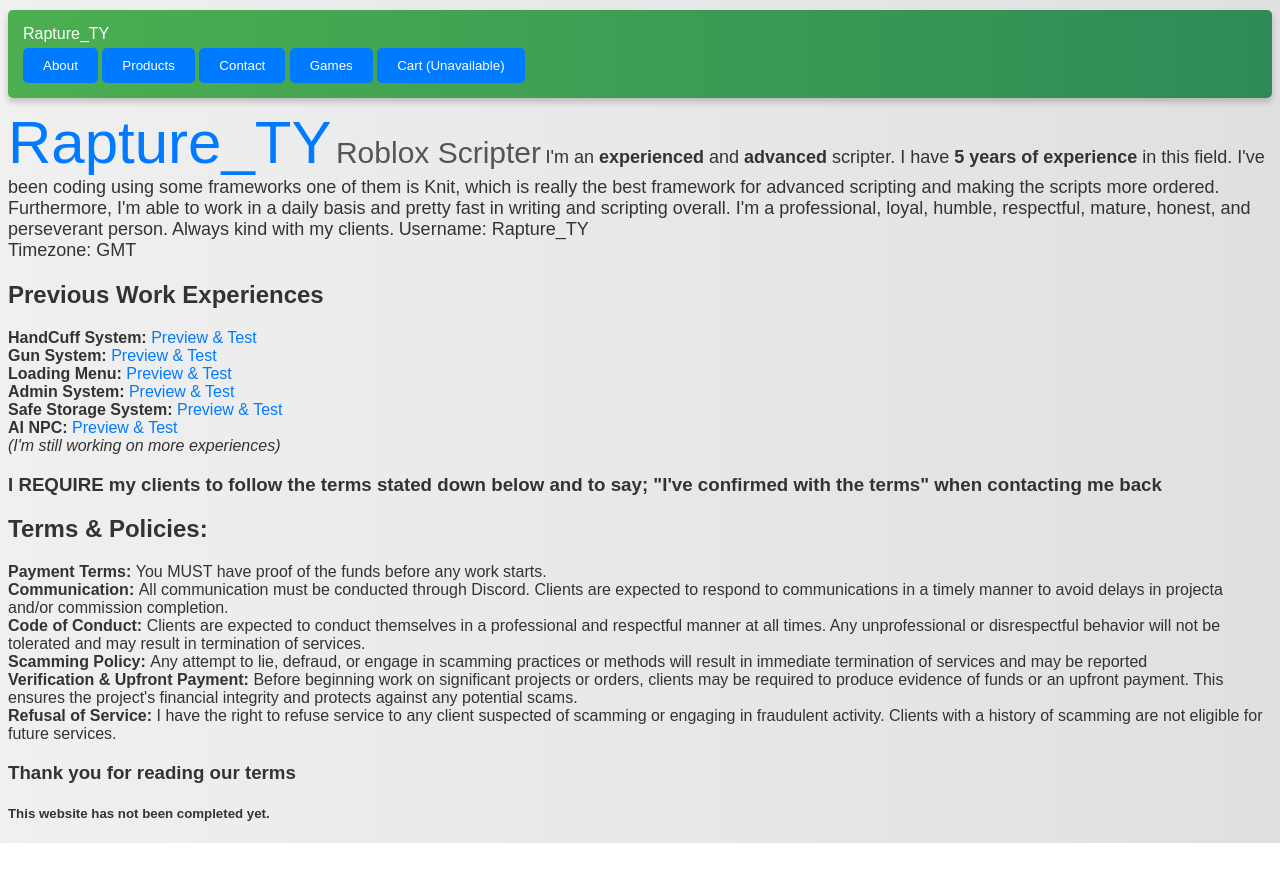
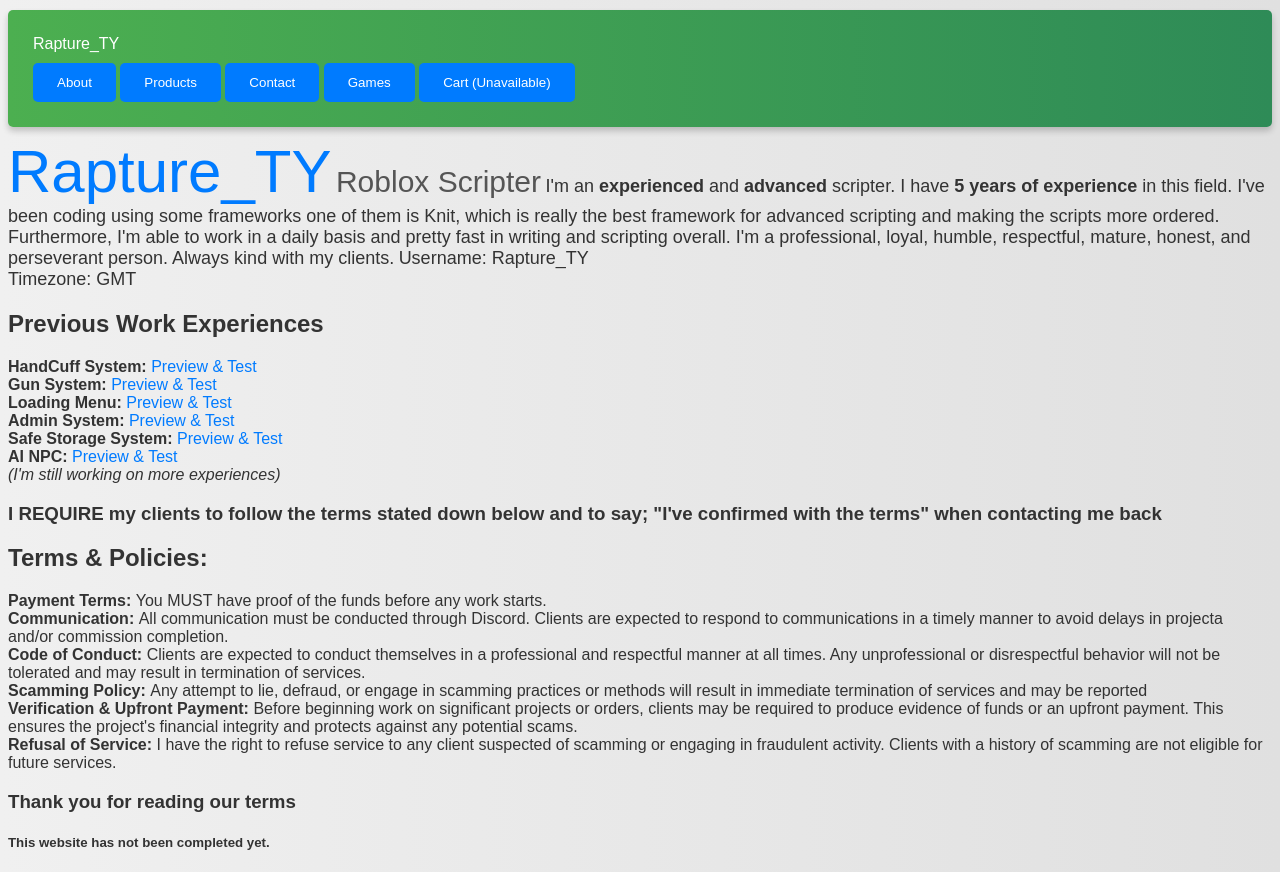
Before and after one commit to RaptureTY/myportfolio, a plain HTML site: page index.html in a window 1280 px wide. Before the commit the page ends 843 px from the top, so only its background shows below. Drawn offline with Linux system fonts and the light colour scheme; a script that the page names is missing.

Commit message:
Update style.css

```diff
--- a/style.css
+++ b/style.css
@@ -8,18 +8,19 @@
     background: linear-gradient(to right, #4CAF50, #2E8B57);
     box-shadow: 0px 4px 6px rgba(0, 0, 0, 0.2);
     border-radius: 5px;
-    padding: 10px;
+    padding: 15px;
     margin: 10px auto;
 }
 
 .TopElements {
     color: white;
-    margin: 5px;
+    margin: 10px;
 }
 
 #ProfileTitle {
     font-size: 60px;
     color: #007bff;
+    margin-top: 20px;
 }
 
 #ProfileDescription {
@@ -35,7 +36,7 @@
 button {
     background-color: #007bff;
     color: white;
-    padding: 10px 20px;
+    padding: 12px 24px;
     border: none;
     border-radius: 5px;
     cursor: pointer;
```
